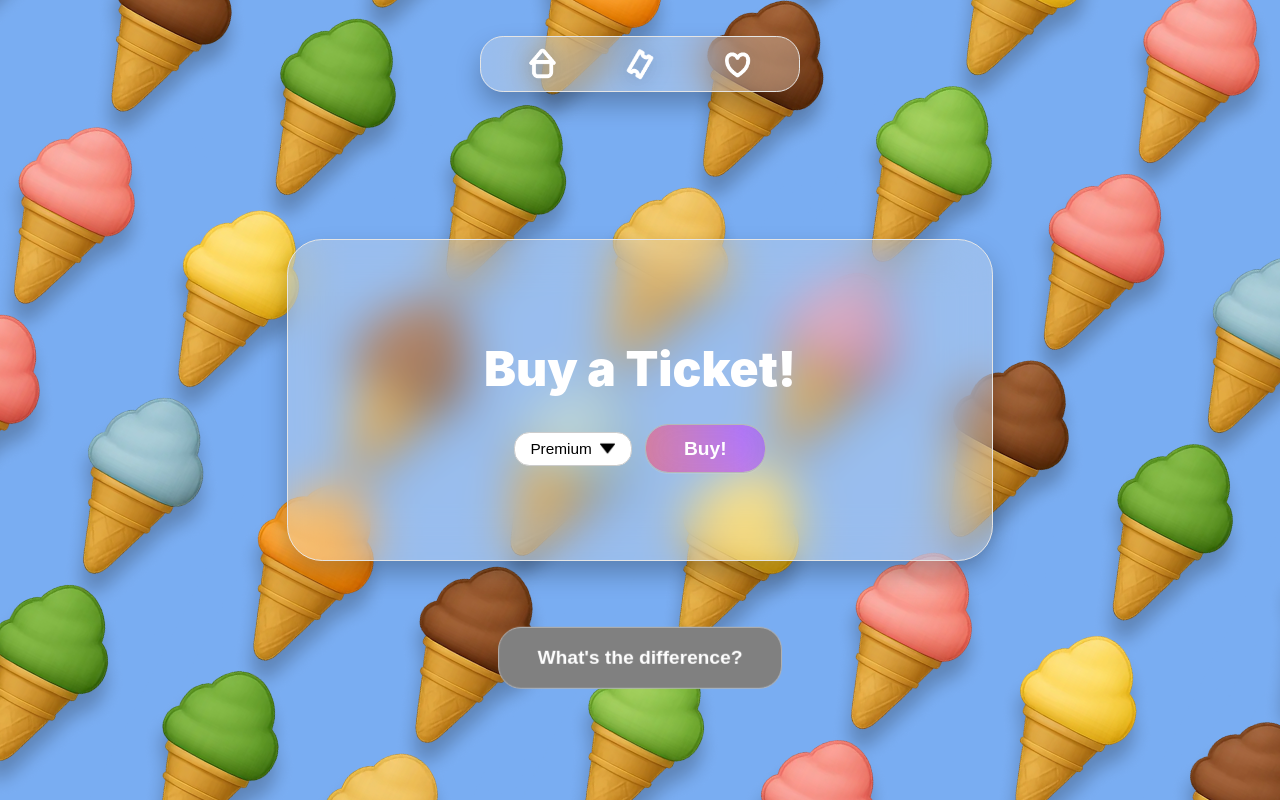
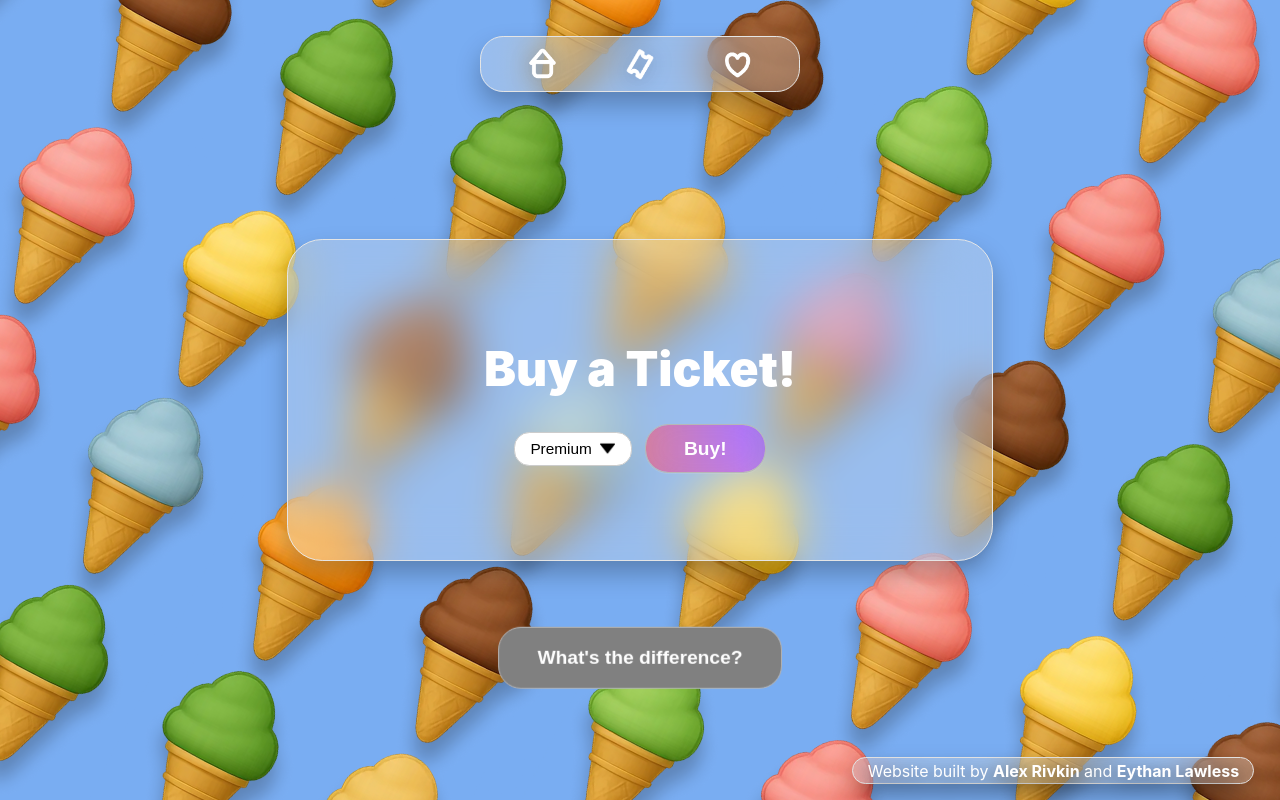
Before and after one commit to Quantium-Labs/Scoopermania, a React (Vite) app: page /tickets in a window 1280 px wide. Built offline with nearby package versions, Linux system fonts and the light colour scheme; a web font is replaced by a local one.

Commit message:
Credits on every page

```diff
--- a/src/Pages/Supporters.jsx
+++ b/src/Pages/Supporters.jsx
@@ -21,6 +21,9 @@ export default function Supporters() {
                     {/*<p className="list">Cairn Johnson<br/>Lincoln Clark<br/>Al Davidson<br/>Judy Miller</p>*/}
                 </div>
             </div>
+            <div className="credits glass">
+                <p className="creditsText">Website built by <b>Alex Rivkin</b> and <b>Eythan Lawless</b></p>
+            </div>
             </>
     )
 }
--- a/src/Pages/Tickets.jsx
+++ b/src/Pages/Tickets.jsx
@@ -236,6 +236,9 @@ export default function Tickets() {
                     </div>
                 </div>
             </div>
+            <div className="credits glass">
+                <p className="creditsText">Website built by <b>Alex Rivkin</b> and <b>Eythan Lawless</b></p>
+            </div>
         </>
     )
 }
```
